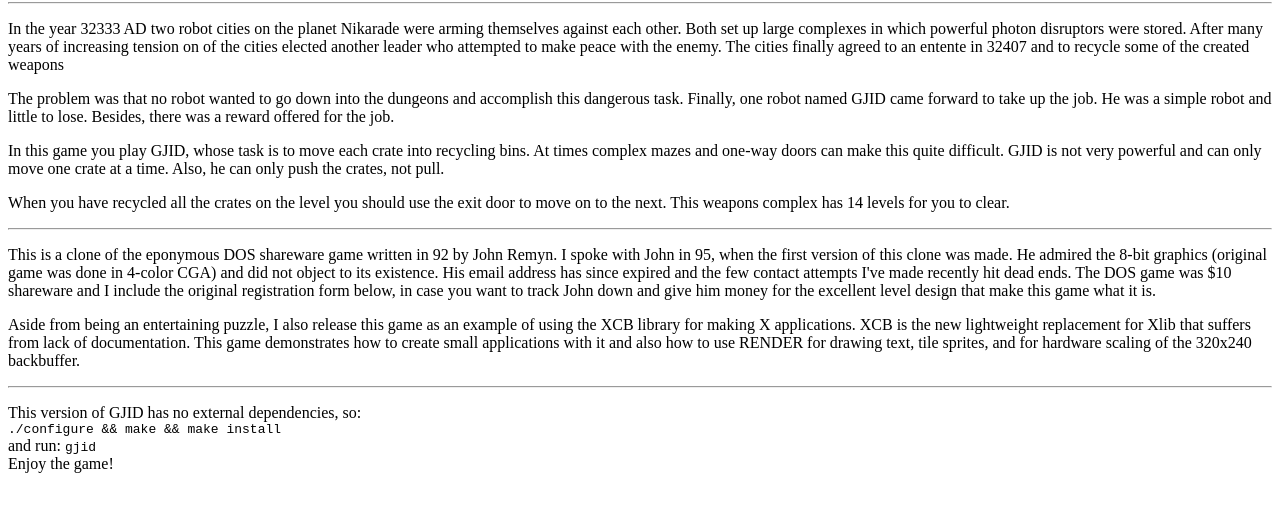
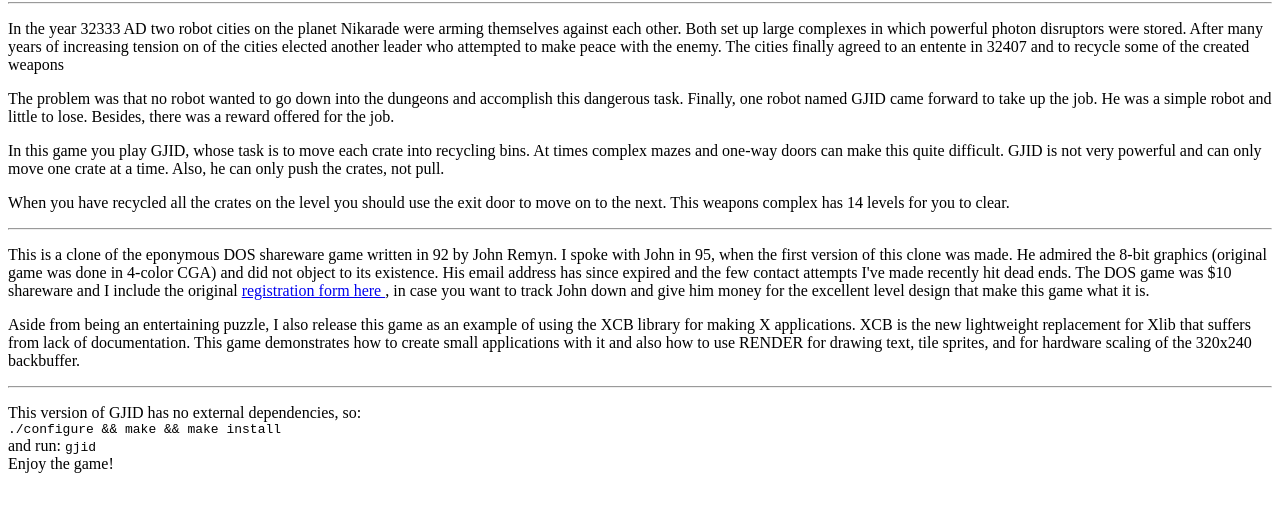
Before and after one commit to tyty999/gjid, a plain HTML site: page index.html in a window 1280 px wide. Shown: the part 64-576 px from the top of the page. Drawn offline with Linux system fonts and the light colour scheme.

Commit message:
Link to registration form

```diff
--- a/index.html
+++ b/index.html
@@ -35,9 +35,9 @@ this clone was made. He admired the 8-bit graphics (original game
 was done in 4-color CGA) and did not object to its existence. His
 email address has since expired and the few contact attempts I've
 made recently hit dead ends. The DOS game was $10 shareware and I
-include the original registration form below, in case you want to
-track John down and give him money for the excellent level design
-that make this game what it is.
+include the original <a href="regform.txt">registration form here
+</a>, in case you want to track John down and give him money for
+the excellent level design that make this game what it is.
 </p><p>
 Aside from being an entertaining puzzle, I also release this game
 as an example of using the XCB library for making X applications.
```
